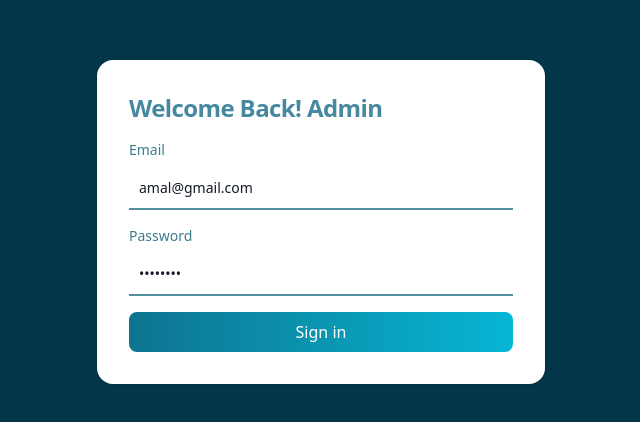
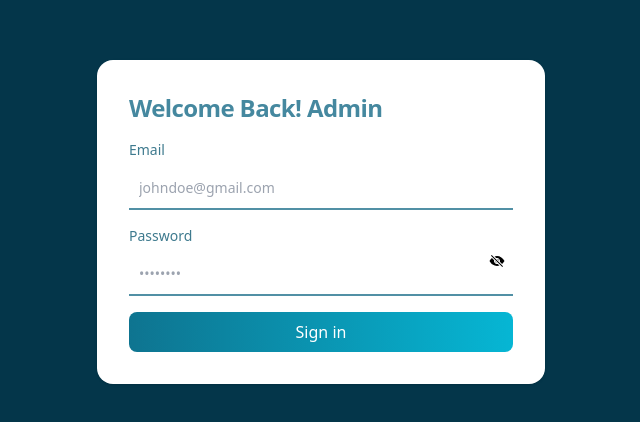
Before and after one commit to ParveshM/User-Mangement-System-Backend, a React (Vite) app in the folder Frontend/: page /admin/login in a window 1280 px wide. Shown: the part 178-600 px from the top of the page, without its empty margins (319-959 px from the left). Built offline with nearby package versions, Linux system fonts and the light colour scheme.

Commit message:
Admin route protected

```diff
--- a/Frontend/src/components/Loginform.jsx
+++ b/Frontend/src/components/Loginform.jsx
@@ -9,16 +9,22 @@ import { useNavigate, Link } from "react-router-dom";
 import { useDispatch } from "react-redux";
 import { setUser, setTokens } from "../redux/Slice";
 import { jwtDecode } from "jwt-decode";
-
+import { IoEye, IoEyeOffSharp } from "react-icons/io5";
 const LoginForm = ({ url, navigated, title }) => {
   const [isSubmitting, setIsSubmitting] = useState(false);
+  const [showPassword, setShowPassword] = useState(false);
   const navigate = useNavigate();
   const dispatch = useDispatch();
 
+  const handleToggle = () => {
+    console.log("clie");
+    setShowPassword(!showPassword);
+  };
+
   const formik = useFormik({
     initialValues: {
-      email: "amal@gmail.com",
-      password: "Amal@123",
+      email: "",
+      password: "",
     },
     validate: validateLogin,
     onSubmit: (values) => {
@@ -30,12 +36,13 @@ const LoginForm = ({ url, navigated, title }) => {
           if (res.data.success) {
             showToast(message, "success");
             const decoded = jwtDecode(res.data.accessToken);
+            console.log(decoded.role);
             dispatch(
               setUser({
                 name: decoded.name,
                 id: decoded.id,
                 isAuthenticated: true,
-                isAdmin: decoded.role,
+                isAdmin: decoded.role === "Admin",
               })
             );
             dispatch(
@@ -81,7 +88,7 @@ const LoginForm = ({ url, navigated, title }) => {
                   name="email"
                   id="email"
                   value={formik.values.email}
-                  placeholder="jhondoe@gmail.com"
+                  placeholder="johndoe@gmail.com"
                   className=" border-b-2 border-b-inputBorderColor text-gray-900 outline-none sm:text-sm  focus:ring-primary-600 focus:border-primary-600 block w-full p-2.5 "
                   onChange={formik.handleChange}
                   onBlur={formik.handleBlur}
@@ -90,7 +97,7 @@ const LoginForm = ({ url, navigated, title }) => {
               {formik.touched.email && formik.errors.email ? (
                 <div className="text-red-600">{formik.errors.email}</div>
               ) : null}
-              <div>
+              <div className="relative">
                 <label
                   htmlFor="password"
                   className="block mb-2 text-sm font-medium text-secondaryColor"
@@ -98,7 +105,7 @@ const LoginForm = ({ url, navigated, title }) => {
                   Password
                 </label>
                 <input
-                  type="password"
+                  type={showPassword ? "text" : "password"}
                   name="password"
                   id="password"
                   placeholder="••••••••"
@@ -107,6 +114,12 @@ const LoginForm = ({ url, navigated, title }) => {
                   onChange={formik.handleChange}
                   onBlur={formik.handleBlur}
                 />
+                <div
+                  className="absolute top-1/2 right-2 transform -translate-y-1/2 cursor-pointer "
+                  onClick={handleToggle}
+                >
+                  {showPassword ? <IoEye /> : <IoEyeOffSharp />}
+                </div>
               </div>
               {formik.touched.password && formik.errors.password ? (
                 <div className="text-red-600">{formik.errors.password}</div>
--- a/Frontend/src/components/SignupForm.jsx
+++ b/Frontend/src/components/SignupForm.jsx
@@ -6,11 +6,14 @@ import showToast from "../utils/toaster";
 import axios from "axios";
 import { BASE_URL } from "../constants";
 import { useNavigate, Link } from "react-router-dom";
-
+import { IoEye, IoEyeOffSharp } from "react-icons/io5";
 const SignupForm = ({ navigateTo, title }) => {
   const [isSubmitting, setIsSubmitting] = useState(false);
+  const [showPassword, setShowPassword] = useState(false);
   const navigate = useNavigate();
-
+  const handleToggle = () => {
+    setShowPassword(!showPassword);
+  };
   const formik = useFormik({
     initialValues: {
       name: "",
@@ -90,7 +93,7 @@ const SignupForm = ({ navigateTo, title }) => {
               {formik.touched.email && formik.errors.email ? (
                 <div className="text-red-600">{formik.errors.email}</div>
               ) : null}
-              <div>
+              <div className="relative">
                 <label
                   htmlFor="password"
                   className="block mb-2 text-sm font-medium text-secondaryColor"
@@ -98,7 +101,7 @@ const SignupForm = ({ navigateTo, title }) => {
                   Password
                 </label>
                 <input
-                  type="password"
+                  type={showPassword ? "text" : "password"}
                   name="password"
                   id="password"
                   placeholder="••••••••"
@@ -106,6 +109,12 @@ const SignupForm = ({ navigateTo, title }) => {
                   onChange={formik.handleChange}
                   onBlur={formik.handleBlur}
                 />
+                <div
+                  className="absolute top-1/2 right-2 transform -translate-y-1/2 cursor-pointer "
+                  onClick={handleToggle}
+                >
+                  {showPassword ? <IoEye /> : <IoEyeOffSharp />}
+                </div>
               </div>
               {formik.touched.password && formik.errors.password ? (
                 <div className="text-red-600">{formik.errors.password}</div>
--- a/Frontend/src/redux/Slice.jsx
+++ b/Frontend/src/redux/Slice.jsx
@@ -1,20 +1,29 @@
 import { createSlice } from "@reduxjs/toolkit";
-const storedUser = localStorage.getItem("user");
+const storedUser = JSON.parse(localStorage.getItem("user"));
+
 const UserSlice = createSlice({
   name: "user",
   initialState: {
-    name: storedUser || null,
+    name: storedUser?.name || null,
     id: null,
-    isAuthenticated: false,
-    role: null,
+    isAuthenticated: storedUser?.isAuthenticated || null,
+    isAdmin: storedUser?.isAdmin || null,
   },
   reducers: {
     setUser: (state, action) => {
       state.name = action.payload.name;
       state.id = action.payload.id;
       state.isAuthenticated = action.payload.isAuthenticated;
-      state.role = action.payload.role;
-      localStorage.setItem("user", action.payload.name);
+      state.isAdmin = action.payload.isAdmin;
+
+      const userData = {
+        name: action.payload.name,
+        id: action.payload.id,
+        isAuthenticated: action.payload.isAuthenticated,
+        isAdmin: action.payload.isAdmin,
+      };
+
+      localStorage.setItem("user", JSON.stringify(userData));
     },
     setTokens: (state, action) => {
       localStorage.setItem("accessToken", action.payload.accessToken);
--- a/Frontend/src/routes/router.jsx
+++ b/Frontend/src/routes/router.jsx
@@ -10,6 +10,7 @@ import {
 import ProtectedRoute from "./ProtectedRoutes";
 import IsNotLoggedIn from "./isNotLogged";
 import { LoginForm } from "../components";
+import AdminRoute from "./AdminRoute";
 
 const router = createBrowserRouter([
   {
@@ -56,15 +57,27 @@ const router = createBrowserRouter([
   },
   {
     path: "/admin/dashboard",
-    element: <AdminDashboard />,
+    element: (
+      <AdminRoute>
+        <AdminDashboard />
+      </AdminRoute>
+    ),
   },
   {
     path: "/admin/edit_user/:id",
-    element: <EditUser />,
+    element: (
+      <AdminRoute>
+        <EditUser />
+      </AdminRoute>
+    ),
   },
   {
     path: "/admin/add_new_user",
-    element: <AddUser />,
+    element: (
+      <AdminRoute>
+        <AddUser />
+      </AdminRoute>
+    ),
   },
 ]);
 
```
